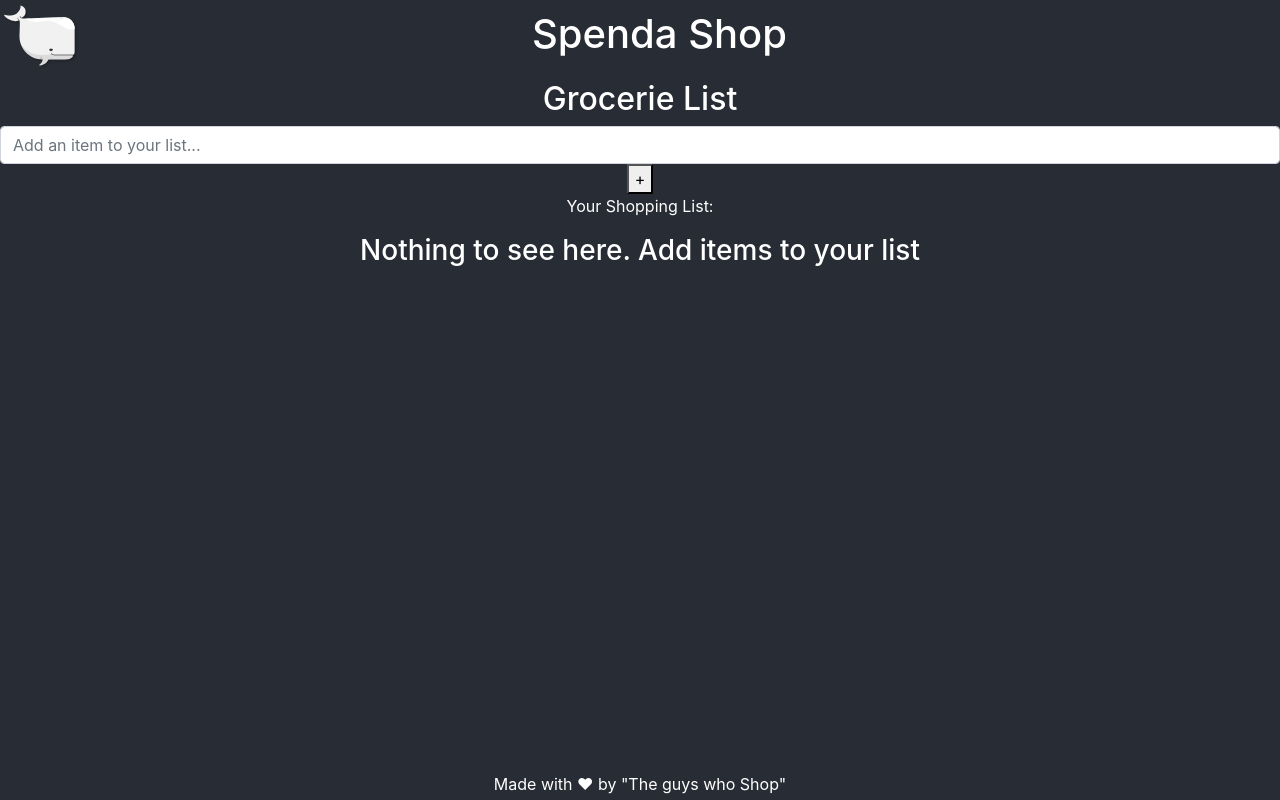
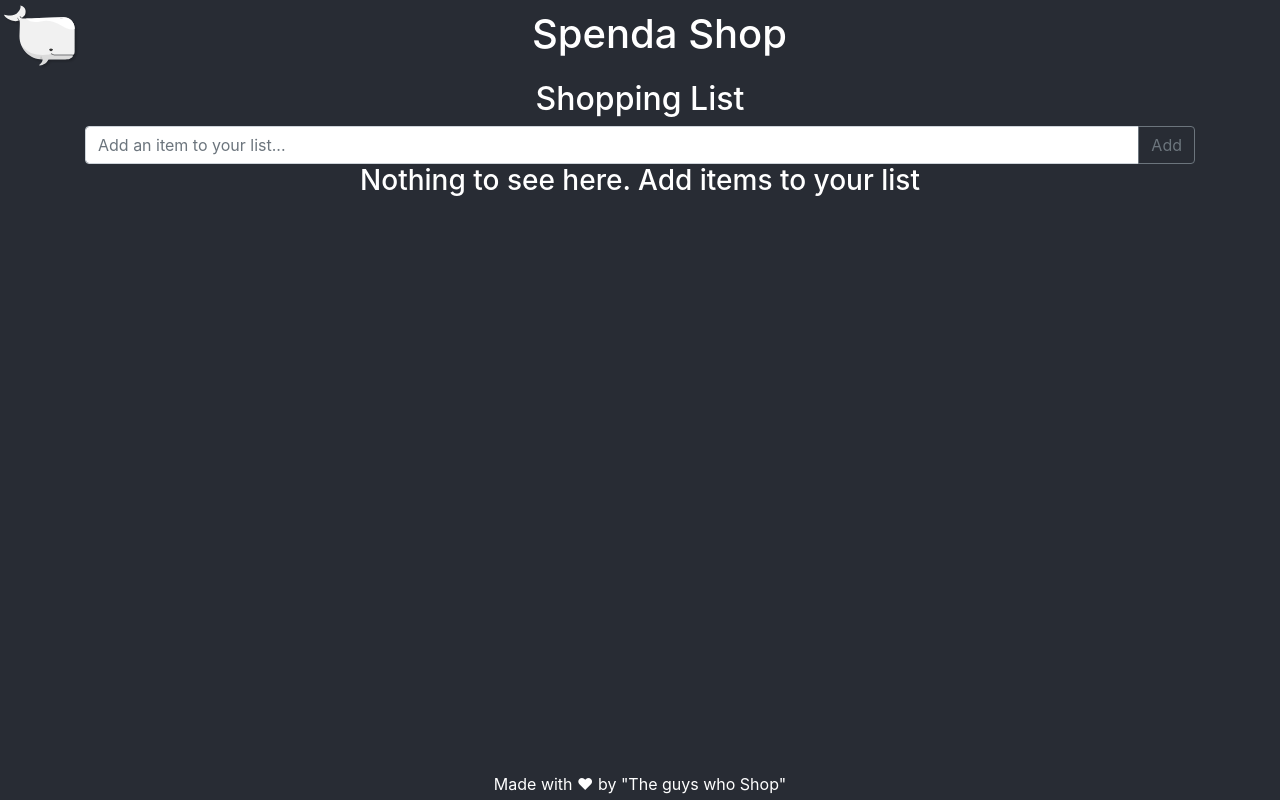
Before and after one commit to appstab/SpendaShop, a React (Create React App) app: page /new in a window 1280 px wide. Built offline with nearby package versions, Linux system fonts and the light colour scheme.

Commit message:
feat: Remove Item from List

```diff
--- a/src/App.css
+++ b/src/App.css
@@ -3,6 +3,10 @@
   color: white;
   min-height: 100vh;
   text-align: center;
+}
+
+.list-group-item {
+  background-color: #282c34;
 }
 
 .main-head {
--- a/src/components/shopping-list.js
+++ b/src/components/shopping-list.js
@@ -4,7 +4,7 @@ import React from 'react';
 const Title = () => {
     return (
         <div id="titleWrapper">
-            <h2 className="text-center">Grocerie List</h2>
+            <h2 className="text-center">Shopping List</h2>
         </div>
     );
 };
@@ -25,7 +25,8 @@ class AddNewItemForm extends React.Component {
         });
     }
 
-    handleNewTodoAddition() {
+    handleNewTodoAddition(event) {
+        event.preventDefault();
         if (this.input.value !== '') {
             this.props.addTodo(this.input.value);
             this.setState({
@@ -40,8 +41,9 @@ class AddNewItemForm extends React.Component {
             // ref should be passed a callback
             // with underlying dom element as its
             // argument to get its reference
-            <div id="form">
-                <input className="form-control"
+
+            <form id="form" className="input-group" onSubmit={this.handleNewTodoAddition}>
+                <input type="text" className="form-control"
                     ref={node => {
                         this.input = node;
                     }}
@@ -50,30 +52,21 @@ class AddNewItemForm extends React.Component {
                     autocomplete="off"
                     onChange={this.handleChange}
                 />
-
-                <button
-                    onClick={this.handleNewTodoAddition}
-                >
-                    +
-				</button>
-            </div>
+                <div class="input-group-append">
+                    <button class="btn btn-outline-secondary" type="submit" id="button-addon2">Add</button>
+                </div>
+            </form>
         );
     }
 }
 
 const Todo = ({ todo, remove }) => {
-    // single todo
     return (
-        <p className="todos">
+        <li className="list-group-item">
             {todo.value}
             <span
-                className="removeBtn"
-                onClick={() => {
-                    remove(todo.id)
-                }}>
-                x
-			</span>
-        </p>
+                onClick={() => { remove(todo.id) }} role="img" aria-label="Remove item from list">❌</span>
+        </li>
     );
 };
 
@@ -87,14 +80,14 @@ const ShoppingList = ({ todos, remove }) => {
             //return (<p>{todo.value}</p>);
         });
     } else {
-        allTodos.push(<h3 id="acu">Nothing to see here. Add items to your list</h3>);
+        allTodos.push(<h3>Nothing to see here. Add items to your list</h3>);
     }
 
     return (
-        <div id="list">
-            <p id="info"> Your Shopping List: </p>
+        <ul class="list-group">
+            {/* <p id="info"> Your Shopping List: </p> */}
             {allTodos}
-        </div>
+        </ul>
     );
 };
 
@@ -180,7 +173,7 @@ class EditShoppingList extends React.Component {
 
     render() {
         return (
-            <div id="container">
+            <div className="container">
                 <Title />
                 <AddNewItemForm addTodo={this.addTodo} />
                 <ShoppingList todos={this.state.data} remove={this.removeTodo} />
```
